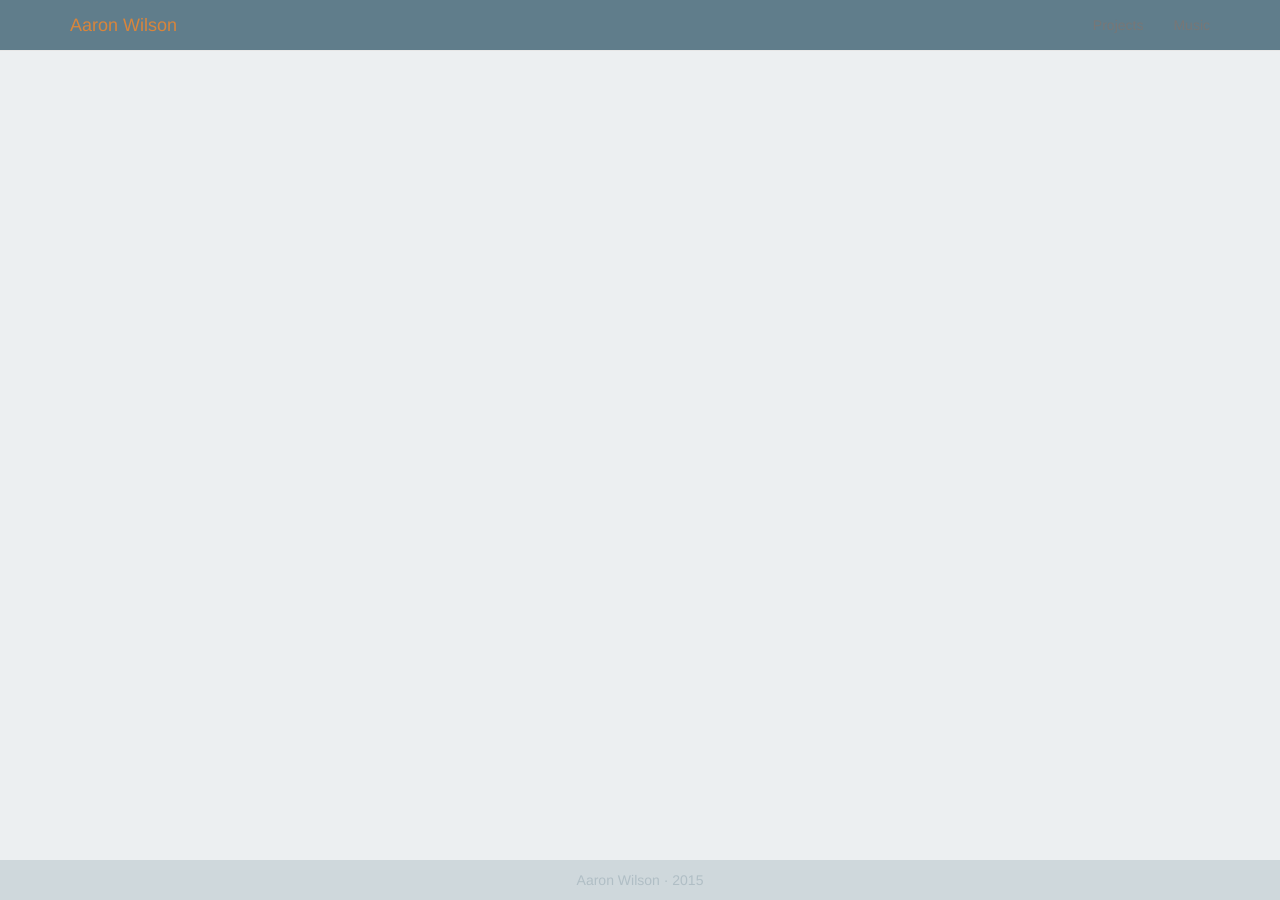
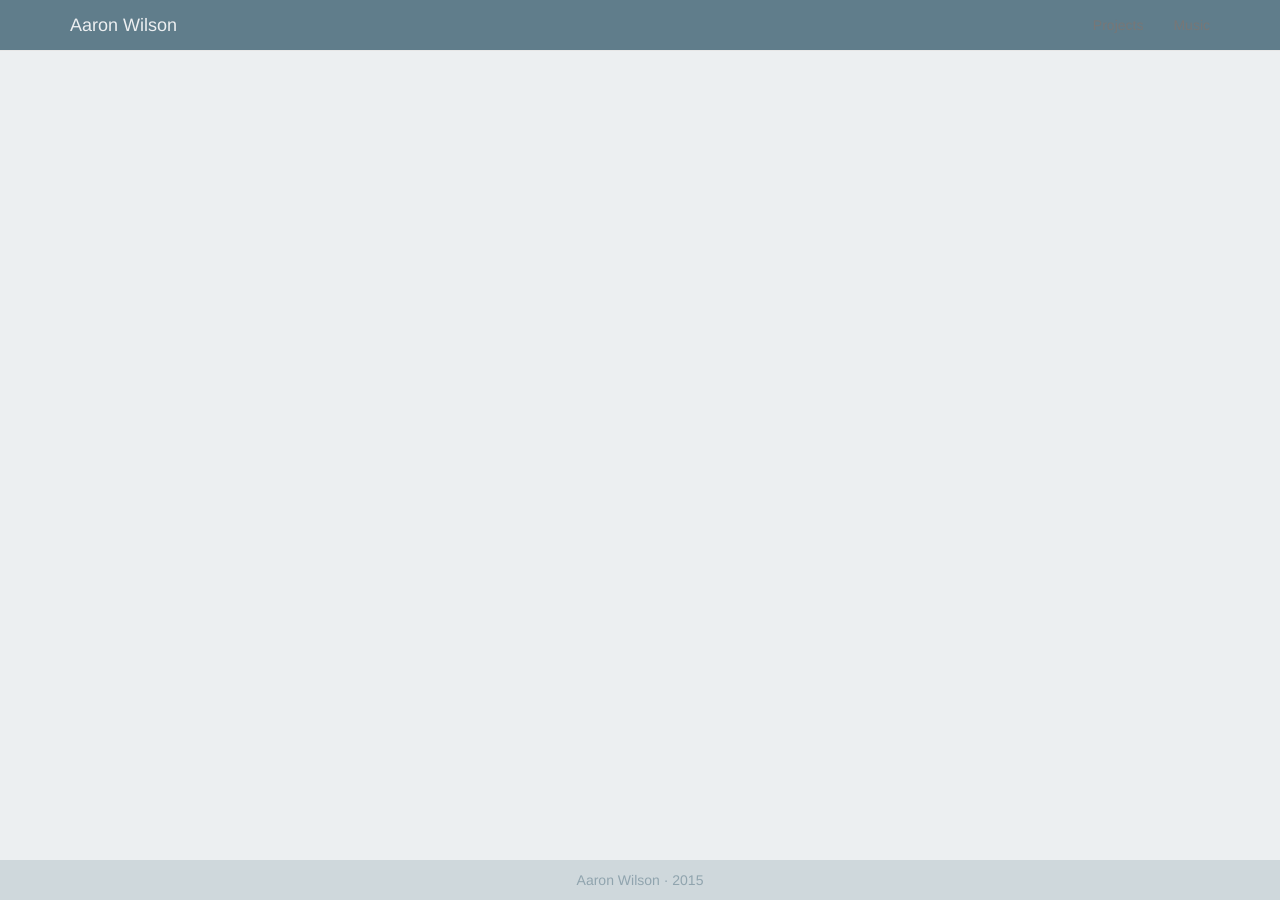
Before and after one commit to aarontwf/limebyte.github.io, a Jekyll site: the page built from index.html, in a window 1280 px wide. Built offline with Jekyll 4.4.1, drawn with Linux system fonts in a browser that asks for light colours; nearby versions of some CDN libraries; the list of posts is cut into pages by our own code.

Commit message:
Update theme.css

```diff
--- a/assets/css/theme.css
+++ b/assets/css/theme.css
@@ -8,7 +8,7 @@ body {
 }
 
 .navbar-default .navbar-brand, .navbar-default .navbar-brand:hover {
-    color: #D9853B;
+    color: #ECEFF1;
 }
 
 .navbar-default .navbar-nav>.active>a, .navbar-default .navbar-nav>.active>a:focus, .navbar-default .navbar-nav>.active>a:hover {
@@ -23,7 +23,7 @@ body {
     height: 40px;
     line-height: 40px;
     background: #CFD8DC;
-    color: #B0BEC5;
+    color: #90A4AE;
 }
 
 .footer p {
```
